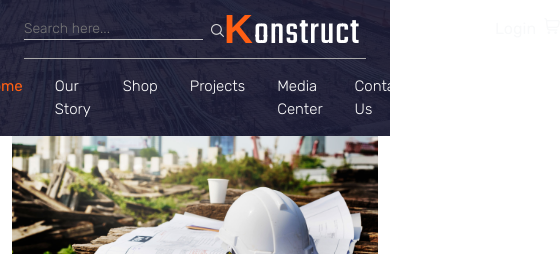
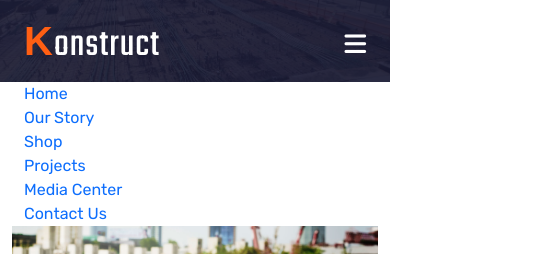
Before and after one commit to Henry-Dan/konstruct, a plain HTML site: page index.html in a window 390 px wide. Shown: the top 254 px of the page, 560 px wide, since content can reach past the window. Drawn offline with nearby package versions, Linux system fonts and the light colour scheme; a web font is replaced by a local one.

Commit message:
style updtaes

```diff
--- a/css/style.scss
+++ b/css/style.scss
@@ -48,7 +48,9 @@ body{
 
 /* Main Navigation styling*/
 header{
-    // background: var(--color1);
+    width: 100%;
+}
+.desktop-navigation{
     background-image: url('../images/header-bg.jpg') ;
     background-position: center;
     background-size: cover;
@@ -64,10 +66,6 @@ header{
         background: rgba(25, 26, 51, 0.9);
         z-index: 1;
     }
-
-}
-
-.desktop-navigation{
     .top-navigation{
         border-bottom: 1px #aaa solid;
         z-index: 12;
@@ -132,6 +130,51 @@ header{
         }
     }
 }
+.mobile-navigation{
+    .visible-mobile{
+        background-image: url('../images/header-bg.jpg') ;
+        background-position: center;
+        background-size: cover;
+        background-repeat: no-repeat;
+        position: relative;
+        &::before{
+            content: '';
+            position: absolute;
+            top: 0;
+            left: 0;
+            right: 0;
+            bottom: 0;
+            background: rgba(25, 26, 51, 0.9);
+            z-index: 1;
+        }
+        button{
+            position: relative;
+            z-index: 12;
+        }
+    }
+    .mobile-logo {
+        position: relative;
+        z-index: 12;
+        h1 {
+            color: white;
+            font-weight: 400;
+            font-size: 40px;
+            line-height: 1;
+            padding-top: 5px;
+            letter-spacing: 1px;
+        }
+
+        span {
+            color: var(--color1);
+            font-weight: 800;
+            font-family: 'Gloock', sans-serif;
+        }
+    }
+
+}
+
+
+
 
 
 //Home page sections
--- a/index.html
+++ b/index.html
@@ -19,8 +19,9 @@
     <title>Konstruct Limited</title>
 </head>
 <body>
-    <header class="container-fluid">
-        <nav class="desktop-navigation container">
+    <header class="">
+        <nav class="desktop-navigation container-fluid d-none d-md-block">
+            <div class="container">
                 <div class="top-navigation d-flex justify-content-between py-1 align-items-center position-relative ">
                     <div class="nav-search d-flex align-items-center">
                         <input type="text" name="" id="" placeholder="Search here..." class="">
@@ -38,16 +39,38 @@
                     <ul class="w-100 d-flex justify-content-center">
                         <li><a href="#" class="text-white p-3 float-start   active">Home</a></li>
                         <li><a href="#" class="text-white p-3 float-start  ">Our Story</a></li>
-                    <li><a href="" class="text-white p-3 float-start  ">Shop</a></li>
+                        <li><a href="" class="text-white p-3 float-start  ">Shop <i class="fa-solid fa-chevron-down"></i></a></li>
                         <li><a href="" class="text-white p-3 float-start  ">Projects</a></li>
                         <li><a href="" class="text-white p-3 float-start  ">Media Center</a></li>
                         <li><a href="" class="text-white p-3 float-start  ">Contact Us</a></li>
                     </ul>
                 </div>
+            </div>
         </nav>
-        <div class="mobile-navigation container">
-
+        <nav class="mobile-navigation d-block d-md-none">
+            <div class="visible-mobile container-fluid">
+                <div class="container d-flex align-items-center justify-content-between py-3 ">
+                    <div class="mobile-logo">
+                        <h1><span>K</span>onstruct</h1>
                     </div>
+                    <button class="text-white mt-2 fs-2">
+                        <i class="fa-solid fa-bars"></i>
+                    </button>
+                </div>
+            </div>
+            <div class="hidden-mobile container-fluid ">
+                <div class="container">
+                    <ul>
+                        <li><a href="">Home</a></li>
+                        <li><a href="">Our Story</a></li>
+                        <li><a href="">Shop</a></li>
+                        <li><a href="">Projects</a></li>
+                        <li><a href="">Media Center</a></li>
+                        <li><a href="">Contact Us</a></li>
+                    </ul>
+                </div>
+            </div>
+        </nav>
     </header>
     <main class="container">
         <section class="home-banner-wrapper pb-5">
```
Also changed, not shown: css/style.css, 1 other file. Lines whose indentation alone changed are shown as unchanged.
